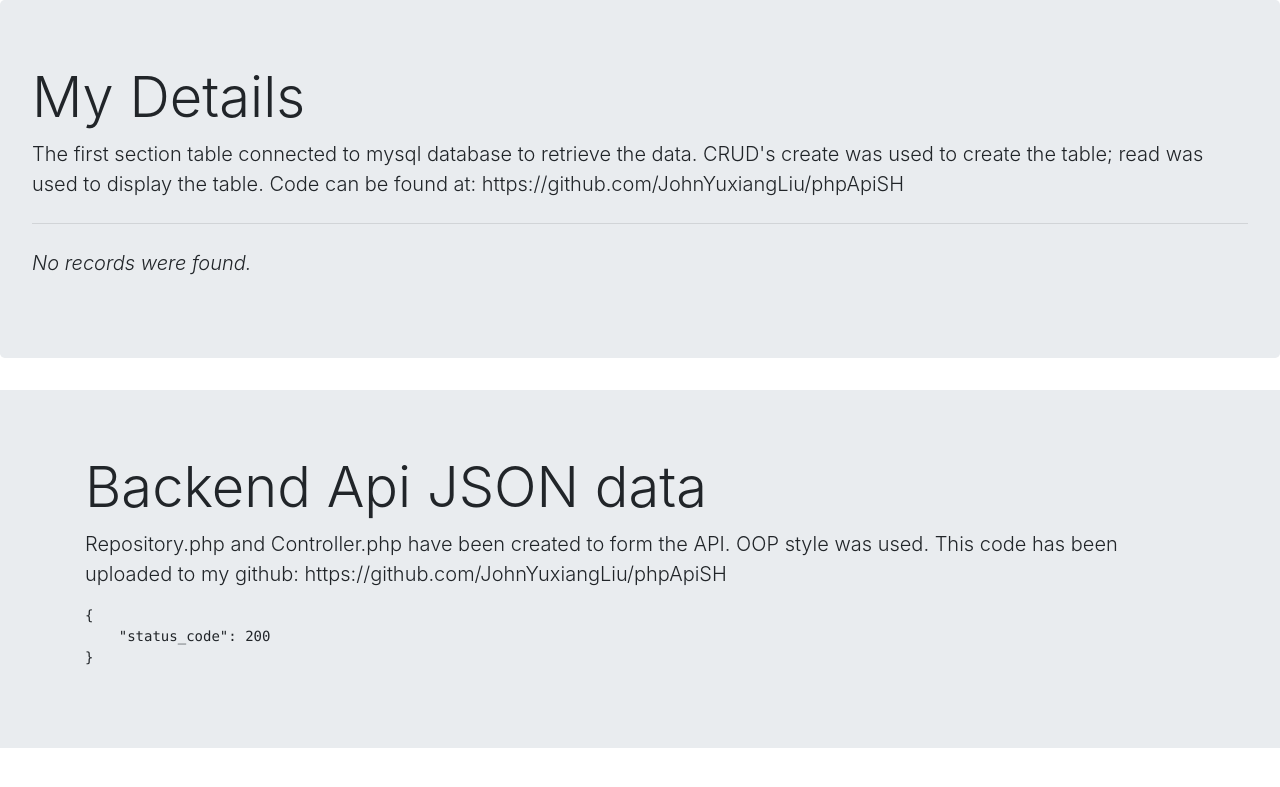
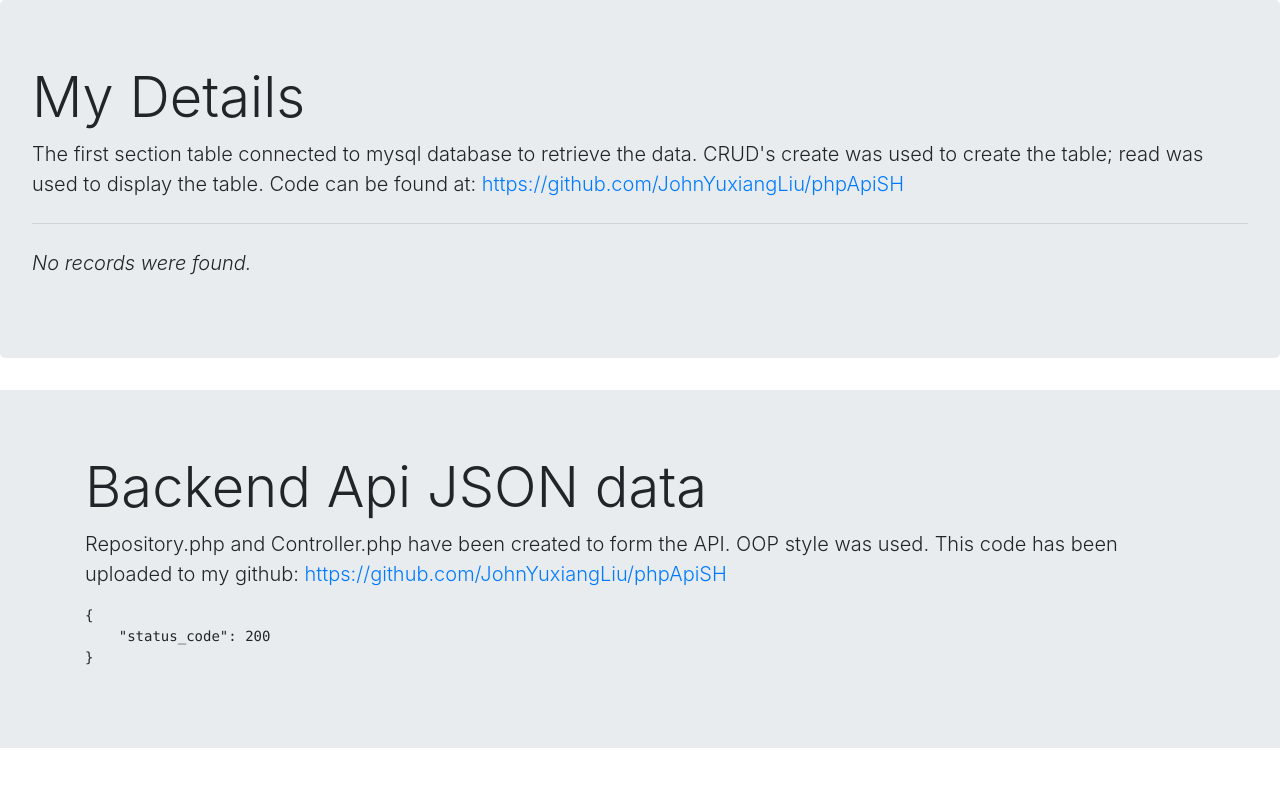
Before and after one commit to JohnYuxiangLiu/phpApiSH, a PHP site: page / in a window 1280 px wide. Shown: the top 787 px of the page. Run offline with PHP 8.4, Linux system fonts and the light colour scheme; data that the repository does not hold is empty.

Commit message:
url in blank page

```diff
--- a/index.php
+++ b/index.php
@@ -26,7 +26,7 @@
 
     <div class="jumbotron">
         <h1 class="display-4">My Details</h1>
-        <p class="lead">The first section table connected to mysql database to retrieve the data. CRUD's create was used to create the table; read was used to display the table. Code can be found at: https://github.com/JohnYuxiangLiu/phpApiSH</p>
+        <p class="lead">The first section table connected to mysql database to retrieve the data. CRUD's create was used to create the table; read was used to display the table. Code can be found at: <a href="https://github.com/JohnYuxiangLiu/phpApiSH" target="_blank">https://github.com/JohnYuxiangLiu/phpApiSH</a></p>
         <hr class="my-4">
 
         <?php
@@ -88,7 +88,7 @@
     <div class="jumbotron jumbotron-fluid">
         <div class="container">
             <h1 class="display-4">Backend Api JSON data</h1>
-            <p class="lead">Repository.php and Controller.php have been created to form the API. OOP style was used. This code has been uploaded to my github: https://github.com/JohnYuxiangLiu/phpApiSH</p>
+            <p class="lead">Repository.php and Controller.php have been created to form the API. OOP style was used. This code has been uploaded to my github: <a href="https://github.com/JohnYuxiangLiu/phpApiSH" target="_blank">https://github.com/JohnYuxiangLiu/phpApiSH</a></p>
 
 
             <?php
```
